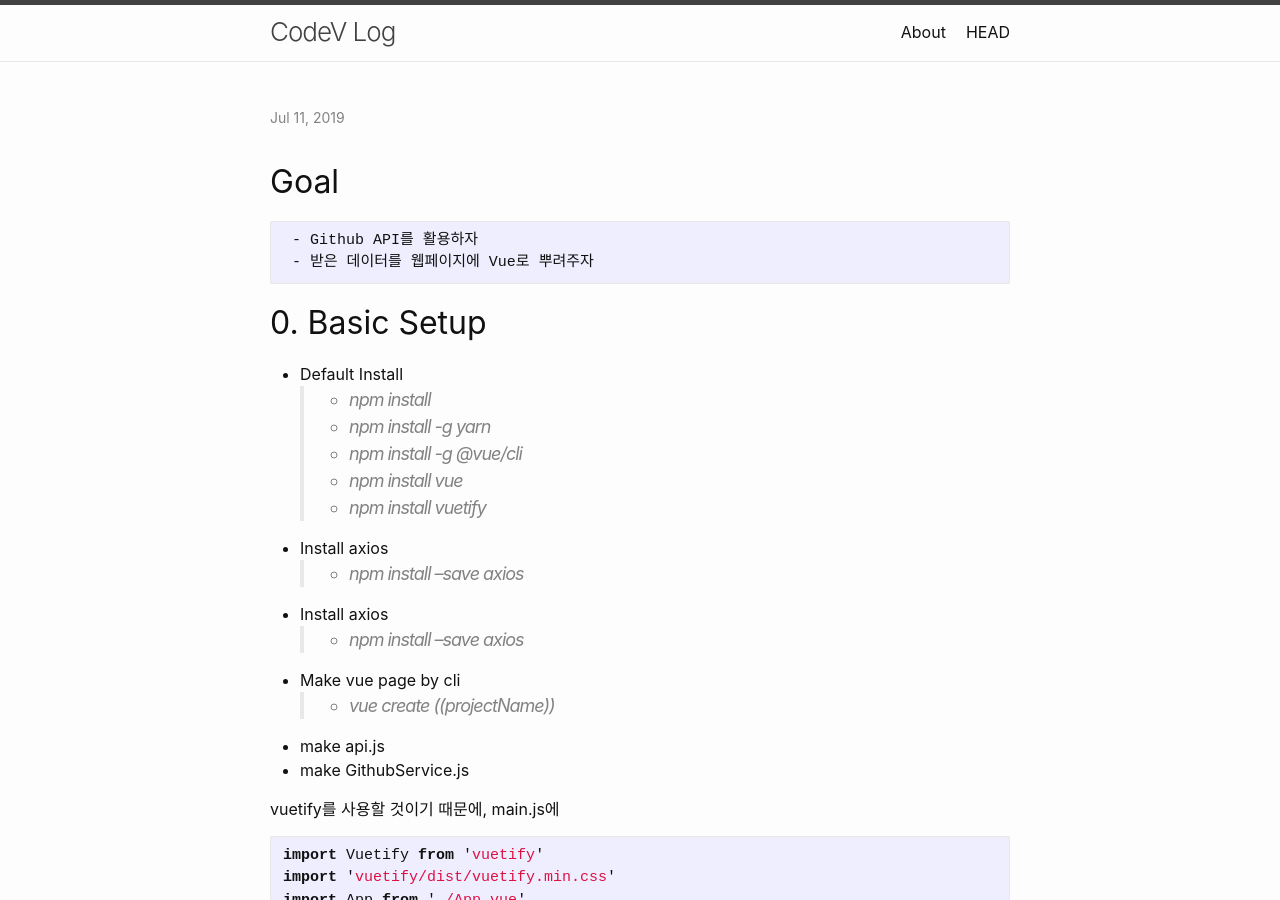
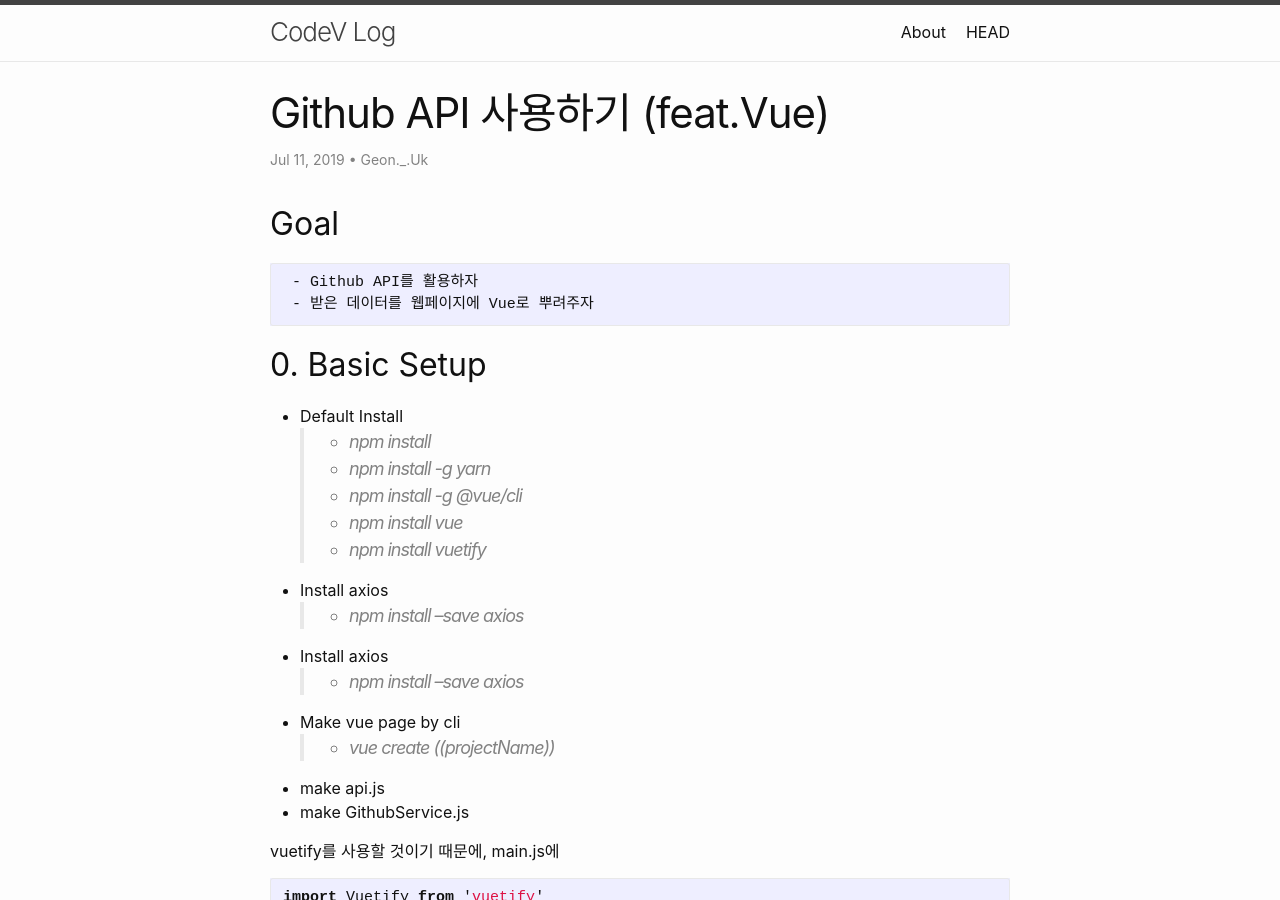
Before and after one commit to codevlog/codevlog.github.io, a Jekyll site: the page built from _posts/2019-07-11-how-to-use-githubAPI-with-Vue.md, in a window 1280 px wide and 900 px high. Built offline with Jekyll 4.4.1, drawn with Linux system fonts in a browser that asks for light colours; our own code applies the rules of GitHub Pages for plain Markdown files.

Commit message:
Update 2019-07-11-how-to-use-githubAPI-with-Vue.md

```diff
--- a/_posts/2019-07-11-how-to-use-githubAPI-with-Vue.md
+++ b/_posts/2019-07-11-how-to-use-githubAPI-with-Vue.md
@@ -2,7 +2,7 @@
 layout: post
 title: "Github API 사용하기 (feat.Vue)"
 author: "Geon._.Uk"
-date: '2019-07-11 17:02:00 +0900
+date: '2019-07-11 17:02:00 +0900'
 categories: [Vue, Javascript, API, Git]
 ---
 
```
